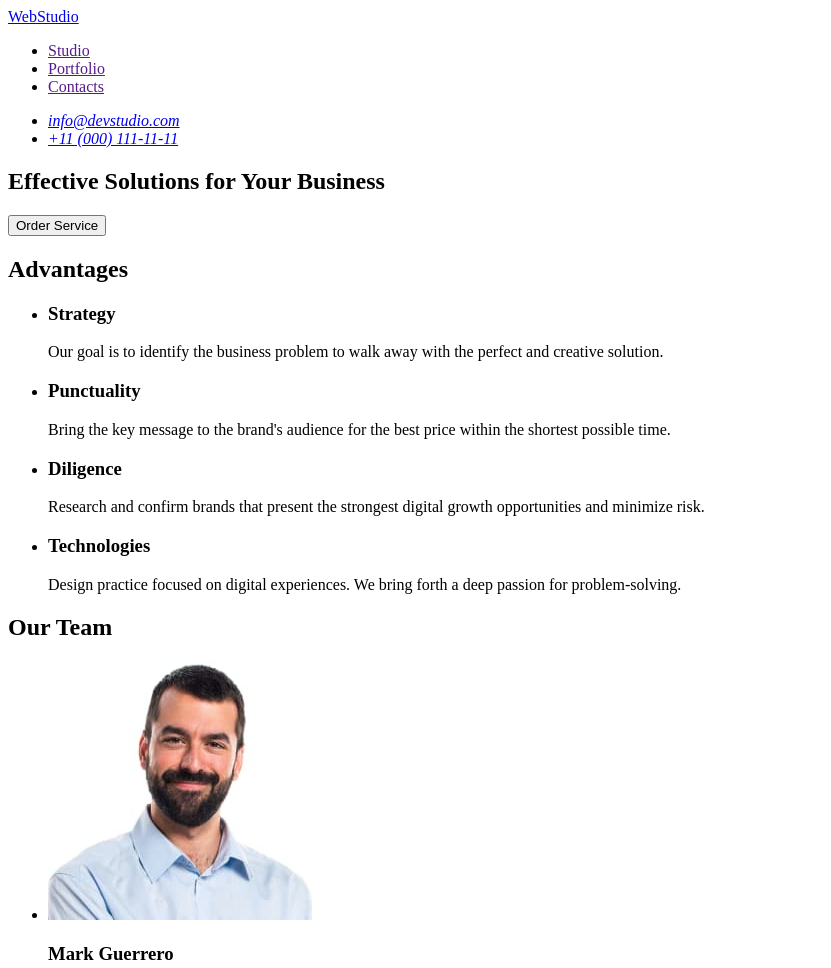
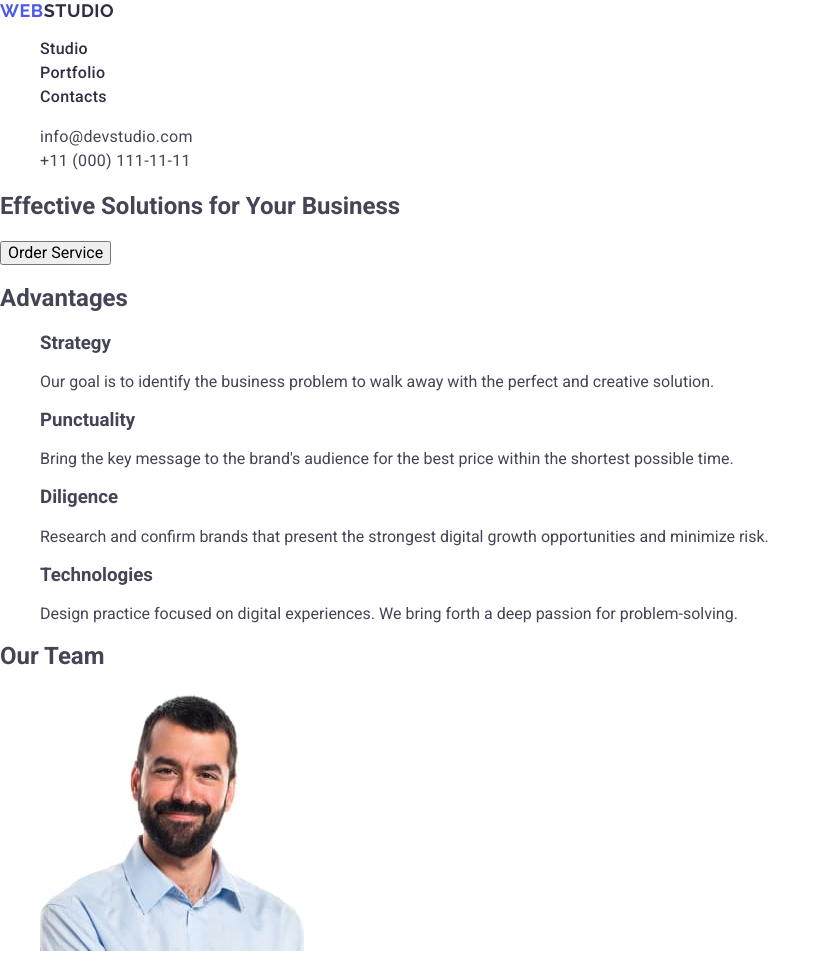
Before and after one commit to nikolay-ck/goit-markup-hw-02, a plain HTML site: page index.html in a window 1280 px wide. Shown: the top 968 px of the page, without its empty margins (0-831 px from the left). Drawn offline with nearby package versions, Linux system fonts and the light colour scheme.

Commit message:
add css-styles

```diff
--- a/css/styles.css
+++ b/css/styles.css
@@ -0,0 +1,97 @@
+body {
+    font-family: "Roboto", sans-serif;
+    color: #434455;
+    background-color: #fff;
+}
+
+ul, ol {
+    list-style-type: none;
+}
+
+a {
+    text-decoration: none;
+}
+
+.logo {
+    font-family: "Raleway", sans-serif;
+    font-weight: 700;
+        font-size: 18px;
+        line-height: 1.17;
+        letter-spacing: 0.03em;
+        text-transform: uppercase;
+        color: #4d5ae5;
+}
+
+.header-logo .logo-part {
+    color: #2e2f42;
+}
+
+.nav-link {
+    font-weight: 500;
+        font-size: 16px;
+        line-height: 1.5;
+        letter-spacing: 0.02em;
+        color: #2e2f42;
+}
+
+.nav-link:hover,
+.nav-link:focus {
+    color: #404bbf;
+}
+
+.address {
+    font-style: normal;
+}
+
+.address-link {
+    font-size: 16px;
+    line-height: 1.5;
+    letter-spacing: 0.02em;
+    color: #434455;
+}
+
+.address-link:hover,
+.address-link:focus {
+    color: #404bbf;
+}
+
+
+
+.footer-page {
+    background-color: #2e2f42;
+}
+
+.footer-logo .logo-part {
+    color: #f4f4fd;
+}
+
+
+
+
+
+/* .raleway-<uniquifier> {
+    font-family: "Raleway", sans-serif;
+    font-optical-sizing: auto;
+    font-weight: 700;
+    font-style: normal;
+}
+
+
+
+.roboto-regular {
+    font-family: "Roboto", sans-serif;
+    font-weight: 400;
+    font-style: normal;
+}
+
+.roboto-medium {
+    font-family: "Roboto", sans-serif;
+    font-weight: 500;
+    font-style: normal;
+}
+
+.roboto-bold {
+    font-family: "Roboto", sans-serif;
+    font-weight: 700;
+    font-style: normal;
+} */
--- a/index.html
+++ b/index.html
@@ -4,23 +4,48 @@
     <meta charset="UTF-8" />
     <meta name="viewport" content="width=device-width, initial-scale=1.0" />
     <title>WEBSTUDIO</title>
+    <link rel="preconnect" href="https://fonts.googleapis.com" />
+    <link rel="preconnect" href="https://fonts.gstatic.com" crossorigin />
+    <link
+      href="https://fonts.googleapis.com/css2?family=Raleway:wght@700&family=Roboto:wght@400;500;700&display=swap"
+      rel="stylesheet"
+    />
+    <link
+      rel="stylesheet"
+      href="https://cdnjs.cloudflare.com/ajax/libs/modern-normalize/2.0.0/modern-normalize.min.css"
+      integrity="sha512-4xo8blKMVCiXpTaLzQSLSw3KFOVPWhm/TRtuPVc4WG6kUgjH6J03IBuG7JZPkcWMxJ5huwaBpOpnwYElP/m6wg=="
+      crossorigin="anonymous"
+      referrerpolicy="no-referrer"
+    />
     <link rel="stylesheet" href="./css/styles.css" />
   </head>
 
   <body>
-    <header>
-      <nav>
-        <a href="./index.html">WebStudio</a>
-        <ul>
-          <li><a href="">Studio</a></li>
-          <li><a href="">Portfolio</a></li>
-          <li><a href="">Contacts</a></li>
+    <header class="header-page">
+      <nav class="header-nav">
+        <a class="logo header-logo" href="./index.html"
+          >Web<span class="logo-part">Studio</span></a
+        >
+        <ul class="nav-list">
+          <li class="nav-item">
+            <a class="nav-link" href="./index.html">Studio</a>
+          </li>
+          <li class="nav-item"><a class="nav-link" href="">Portfolio</a></li>
+          <li class="nav-item"><a class="nav-link" href="">Contacts</a></li>
         </ul>
       </nav>
-      <address>
-        <ul>
-          <li><a href="mailto:info@devstudio.com">info@devstudio.com</a></li>
-          <li><a href="tel:+110001111111">+11 (000) 111-11-11</a></li>
+      <address class="address">
+        <ul class="address-list">
+          <li class="address-item">
+            <a class="address-link" href="mailto:info@devstudio.com"
+              >info@devstudio.com</a
+            >
+          </li>
+          <li class="address-item">
+            <a class="address-link" href="tel:+110001111111"
+              >+11 (000) 111-11-11</a
+            >
+          </li>
         </ul>
       </address>
     </header>
@@ -135,8 +160,10 @@
         </ul>
       </section>
     </main>
-    <footer>
-      <a href="./index.html">WebStudio</a>
+    <footer class="footer-page">
+      <a class="logo footer-logo" href="./index.html"
+        >Web<span class="logo-part">Studio</span></a
+      >
       <p>
         Increase the flow of customers and sales for your business with digital
         marketing & growth solutions.
```
